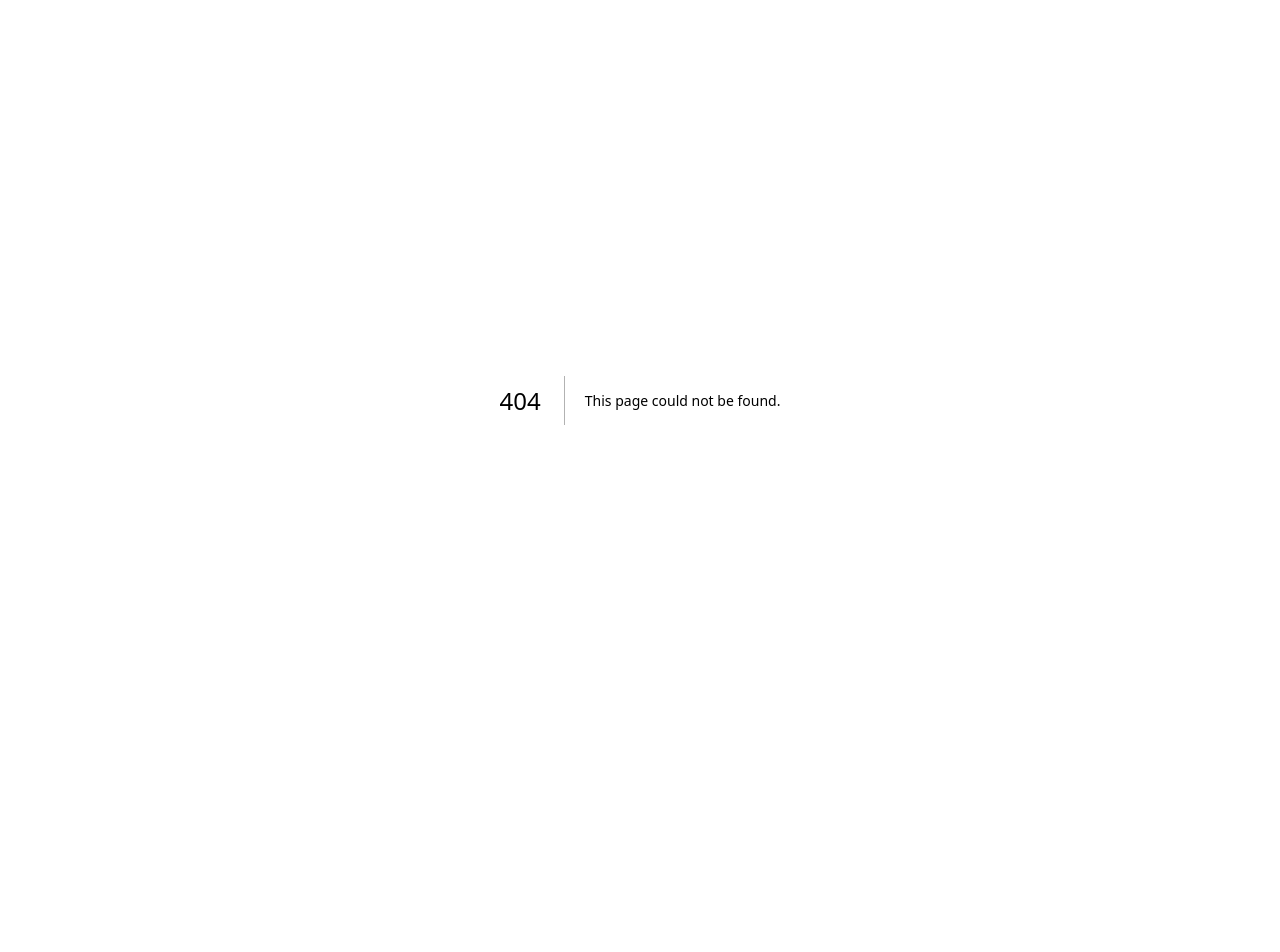
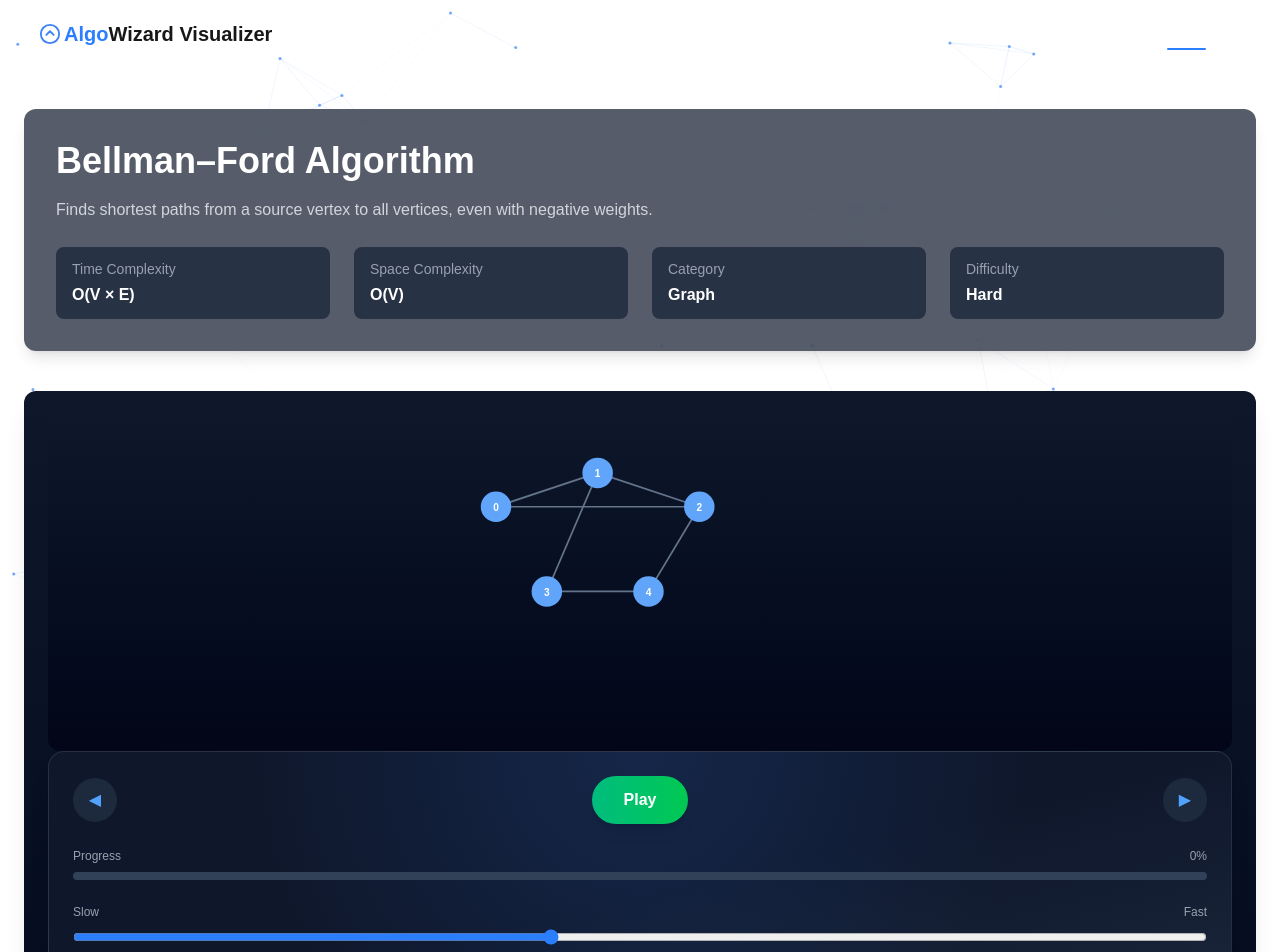
Before and after one commit to N9601/algowizard, a Next.js app: page /visualizer/graph/bellman-ford in a window 1280 px wide. Before the commit this address had no page. Shown: the top 952 px of the page. Before the commit the page ends 800 px from the top, so only its background shows below. Built offline with nearby package versions, Linux system fonts and the light colour scheme.

Commit message:
Added Page for Bellmanford

```diff
--- /dev/null
+++ b/app/visualizer/graph/bellman-ford/page.tsx
@@ -0,0 +1,114 @@
+"use client";
+
+import { useEffect, useRef, useState } from "react";
+import { StepController } from "../../../../src/lib/engine/controller";
+import { GraphStep } from "../../../../src/lib/engine/types";
+import { generateBellmanFordSteps } from "../../../../src/lib/engine/algorithms/bellmanFord";
+
+import Navbar from "../../../../components/visualizer/Navbar";
+import AlgorithmBackground from "../../../../components/visualizer/AlgorithmBackground";
+import AlgorithmLayout from "../../../../components/visualizer/AlgorithmLayout";
+import Controls from "../../../../components/visualizer/Controls";
+import GraphCanvas from "../../../../components/visualizer/GraphCanvas";
+import Pseudocode from "../../../../components/visualizer/Pseudocode";
+
+/* ---------- STATIC GRAPH (NO HYDRATION ISSUES) ---------- */
+
+const nodes = [
+  { id: 0, x: 80, y: 80 },
+  { id: 1, x: 200, y: 40 },
+  { id: 2, x: 320, y: 80 },
+  { id: 3, x: 140, y: 180 },
+  { id: 4, x: 260, y: 180 },
+];
+
+const edges = [
+  { from: 0, to: 1, weight: 4 },
+  { from: 0, to: 2, weight: 2 },
+  { from: 1, to: 2, weight: -1 },
+  { from: 1, to: 3, weight: 2 },
+  { from: 2, to: 4, weight: 3 },
+  { from: 3, to: 4, weight: -2 },
+];
+
+export default function BellmanFordPage() {
+  const [step, setStep] = useState<GraphStep | null>(null);
+  const [speed, setSpeed] = useState(600);
+  const [progress, setProgress] = useState(0);
+  const [isPlaying, setIsPlaying] = useState(false);
+
+  const controllerRef = useRef<StepController<GraphStep> | null>(null);
+
+  useEffect(() => {
+    const steps = generateBellmanFordSteps(
+      nodes.map((n) => n.id),
+      edges,
+      0
+    );
+
+    controllerRef.current = new StepController(steps, (s) => {
+      setStep(s);
+      setProgress(
+        controllerRef.current!.currentStepIndex /
+          controllerRef.current!.steps.length
+      );
+    });
+
+    controllerRef.current.setSpeed(speed);
+    return () => controllerRef.current?.pause();
+  }, [speed]);
+
+  const togglePlay = () => {
+    if (!controllerRef.current) return;
+    isPlaying
+      ? controllerRef.current.pause()
+      : controllerRef.current.play();
+    setIsPlaying(!isPlaying);
+  };
+
+  return (
+    <>
+      <Navbar />
+      <AlgorithmBackground variant="graph" />
+
+      <AlgorithmLayout
+        title="Bellman–Ford Algorithm"
+        description="Finds shortest paths from a source vertex to all vertices, even with negative weights."
+        time="O(V × E)"
+        space="O(V)"
+        category="Graph"
+        difficulty="Hard"
+      >
+        <GraphCanvas
+          nodes={nodes}
+          edges={edges}
+          activeNode={step?.activeNode}
+          visited={step?.visited}
+        />
+
+        <Controls
+          onPlay={togglePlay}
+          onStep={() => controllerRef.current?.stepForward()}
+          onReset={() => {
+            controllerRef.current?.reset();
+            setStep(null);
+            setProgress(0);
+            setIsPlaying(false);
+          }}
+          onNew={() => {
+            controllerRef.current?.reset();
+            setStep(null);
+            setProgress(0);
+            setIsPlaying(false);
+          }}
+          speed={speed}
+          onSpeedChange={setSpeed}
+          progress={progress}
+          isPlaying={isPlaying}
+        />
+
+        <Pseudocode algorithm="bellman-ford" />
+      </AlgorithmLayout>
+    </>
+  );
+}
```
